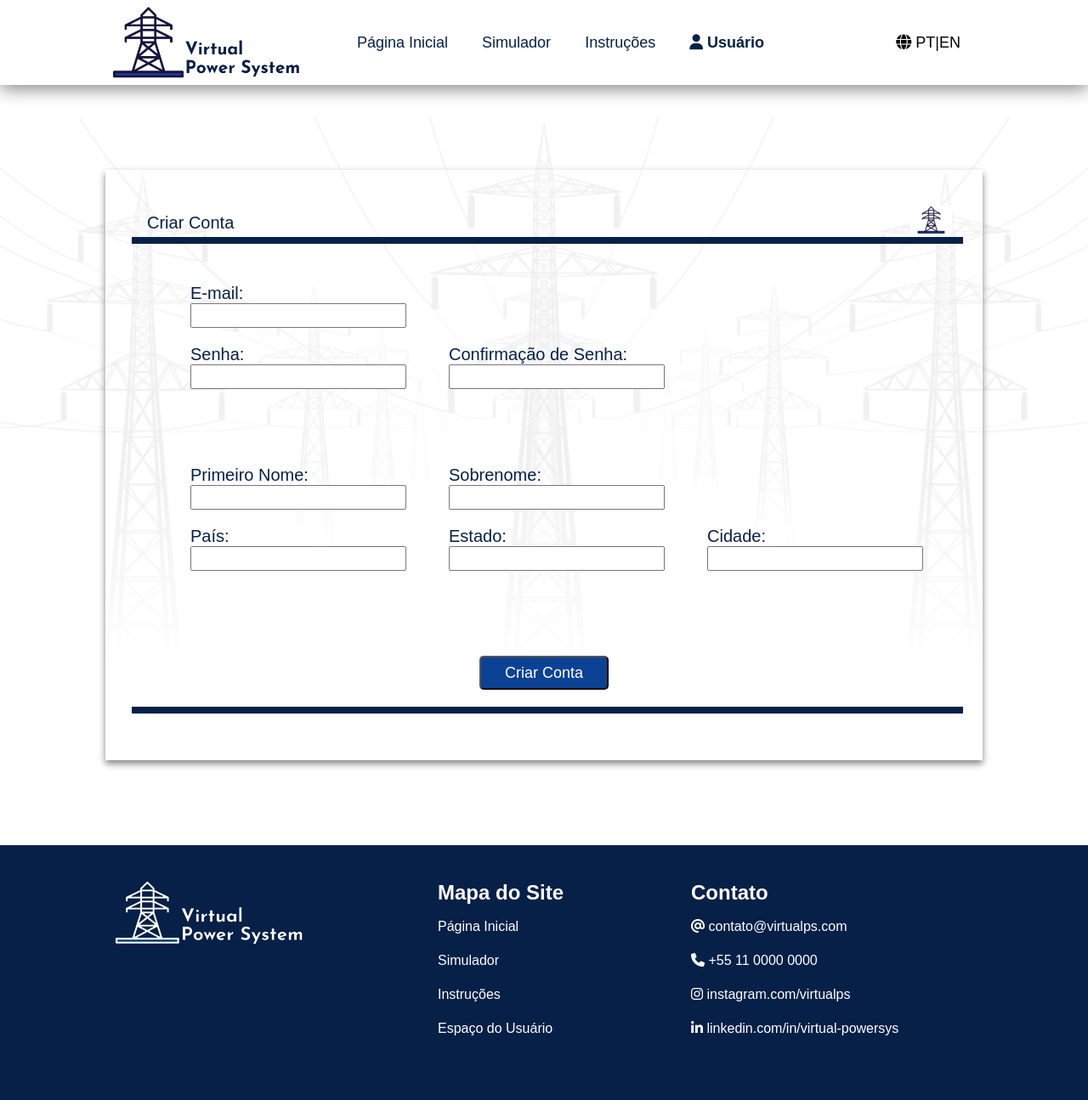
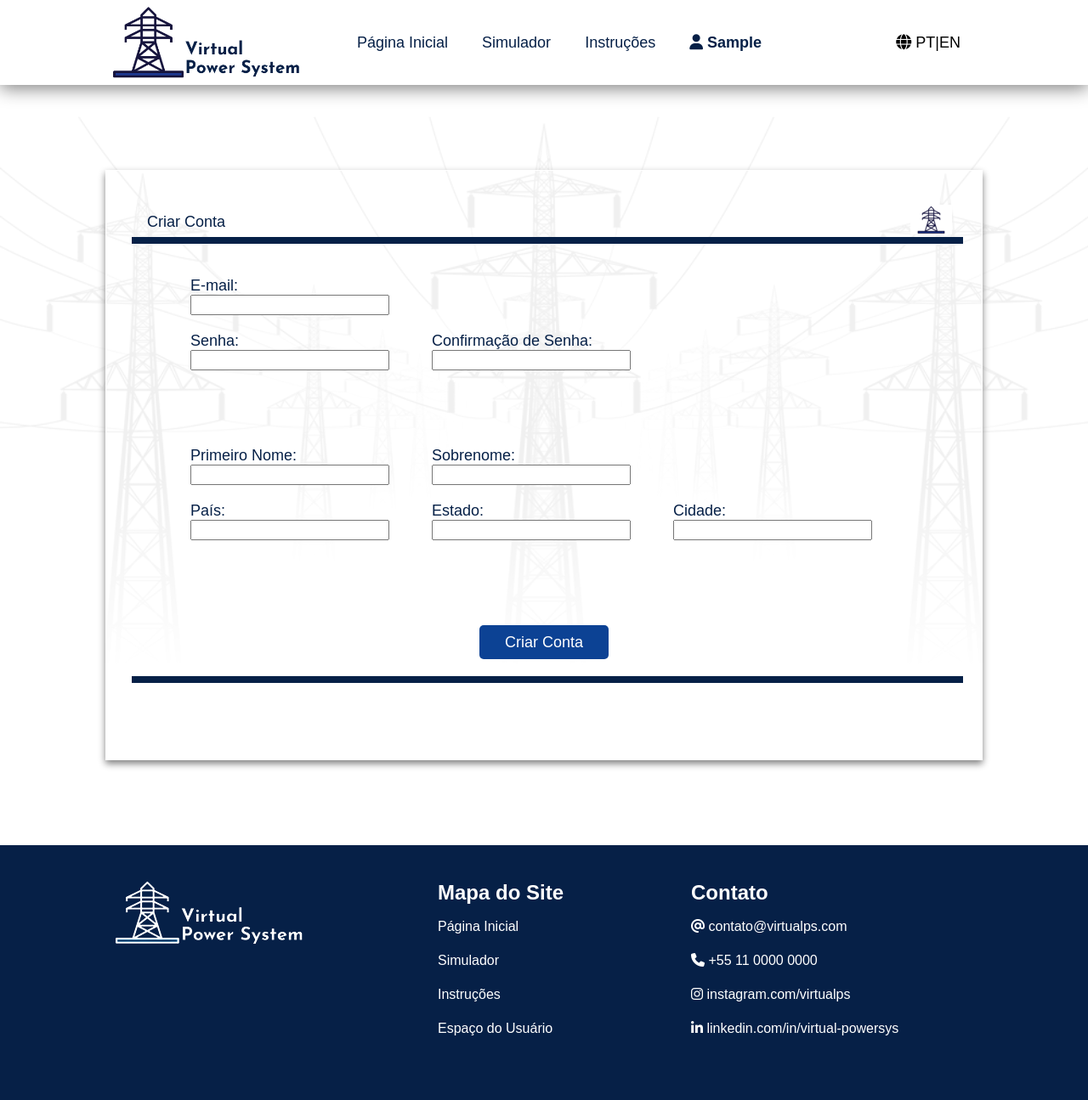
Before and after one commit to ElisandroPeixoto/virtual-power-system, a Django app: page /cadastro/ in a window 1280 px wide. Shown: the whole page at 85% size. Run offline with Django 4.2, Linux system fonts and the light colour scheme; the visitor is signed in with stand-in values (Sample User, id 1); some libraries are stand-ins or nearby versions.

Commit message:
css organizado

```diff
--- /dev/null
+++ b/static/css/componentes/alerts.css
@@ -0,0 +1,15 @@
+/* Alerta Negativo */
+
+.alert-n{
+    font-size: 16px;
+    font-weight: bold;
+    color: red;
+}
+
+/* Alerta Positivo */
+
+.alert-p{
+    font-size: 16px;
+    font-weight: bold;
+    color: rgb(6,32,71);
+}
--- a/static/css/componentes/botoes.css
+++ b/static/css/componentes/botoes.css
@@ -1,3 +1,5 @@
+/* Botao Grande */
+
 .btn-lg {
     width: 152px;
     height: 40px;
@@ -5,4 +7,24 @@
     color: white;
     font-size: 18px;
     border-radius: 5px;
+    border: none;
 }
+
+.btn-lg:hover {
+    background-color: rgb(8,43,97);
+}
+
+/* Botao Pequeno */
+
+.btn-sm {
+    width: 107px;
+    height: 40px;
+    background-color: rgb(12,66,148);
+    color: white;
+    font-size: 18px;
+    border-radius: 5px;
+}
+
+.btn-sm:hover {
+    background-color: rgb(8,43,97);
+}
--- a/static/css/componentes/componentes.css
+++ b/static/css/componentes/componentes.css
@@ -1,3 +1,4 @@
 @import 'botoes.css';
 @import 'inputs.css';
 @import 'titulos.css';
+@import 'alerts.css';
--- a/static/css/componentes/inputs.css
+++ b/static/css/componentes/inputs.css
@@ -1,9 +1,20 @@
-.input_text-sm{
+/* Input Grande */
+
+.input-lg{
     width: 300px;
-    height: 25px;
+    height: 20px;
 }
 
-.input_text-mc{
-    width: 250px;
-    height: 25px;
+/* Input Médio */
+
+.input-md{
+    width: 230px;
+    height: 20px;
 }
+
+/* Input Pequeno */
+
+.input-sm{
+    width: 80px;
+    height: 20px;
+}
--- a/static/css/componentes/titulos.css
+++ b/static/css/componentes/titulos.css
@@ -1,11 +1,30 @@
 .title-normal {
-    font-size: 20px;
+    font-size: 18px;
+    color: rgb(6,32,71);
+    font-weight: normal;
+}
+
+.title-normal-lg {
+    font-size: 28px;
     color: rgb(6,32,71);
     font-weight: normal;
 }
 
 .title-bold {
-    font-size: 20px;
+    font-size: 18px;
     color: rgb(6,32,71);
     font-weight: bold;
 }
+
+.title-bold-lg {
+    font-size: 28px;
+    color: rgb(6,32,71);
+    font-weight: bold;
+}
+
+.title-underline {
+    font-size: 18px;
+    color: rgb(6,32,71);
+    font-weight: normal;
+    text-decoration: underline;
+}
--- a/static/css/paginas/cadastro.css
+++ b/static/css/paginas/cadastro.css
@@ -1,3 +1,5 @@
+/* Imagem Fundo */
+
 .signup::before {
     content: "";
     top: 100px;
@@ -13,6 +15,8 @@
     z-index: -1;
 }
 
+/* Caixa Cadastro */
+
 .signup-box {
     display: block;
     width: 1030px;
@@ -26,19 +30,19 @@
     z-index: 1;
 }
 
-.name-signup {
+.signup-box__name {
     float: left;
     margin-top: 50px;
     margin-left: 48px;
 }
 
-.mini-logo2 {
+.signup-box__logo {
     float: right;
     margin-top: 40px;
     margin-right: 35px;
 }
 
-.divider-gr {
+.signup-box__divider {
     display: block;
     position: absolute;
     width: 970px;
@@ -48,6 +52,8 @@
     margin-left: 30px;
     margin-right: 30px;
 }
+
+/* Entrada de Dados Cadastro */
 
 .signup-input {
     display: inline-grid;
@@ -59,35 +65,35 @@
     margin-left: 99px;
 }
 
-.signup-item1{
+.signup-input__main{
     grid-column: 1 / span 3;
 }
 
-.signup-item3{
+.signup-input__name{
     margin-top: 70px;
     grid-row: 3;
 }
 
-.signup-item4{
+.signup-input__place{
     grid-row: 4;
 }
 
-.signup-ok {
+.signup-alert {
     text-align: center;
-    font-size: 15px;
+    display: block;
     margin-top: 20px;
-    font-weight: bold;
-    color: rgb(6,32,71);
+    margin-left: auto;
+    margin-right: auto;
 }
 
-.button-signup {
+.signup-input__button {
     display: block;
     margin-top: 80px;
     margin-left: auto;
     margin-right: auto;
 }
 
-.divider-lg2 {
+.signup-input__divider {
     display: block;
     position: absolute;
     width: 970px;
--- a/static/css/paginas/footer_gr.css
+++ b/static/css/paginas/footer_gr.css
@@ -1,6 +1,6 @@
-/* --- Footer Structure --- */
+/* Footer */
 
-.footer-large {
+.footer-gr {
     width: 100%;
     height: 300px;
     background-color: rgb(6,32,71);
@@ -8,23 +8,23 @@
     justify-content: left;
 }
 
-.footer-element {
+.footer-gr__logo {
+    margin-top: 36px;
+    margin-left: 130px;
+}
+
+.footer-gr__menu {
     color: white;
     margin-top: 36px;
     margin-left: 150px;
     line-height: 40px;
 }
 
-.footer-list {
+.footer-gr__menu__list {
     list-style: none;
 }
 
-.logo-dark {
-    margin-top: 36px;
-    margin-left: 130px;
-}
-
-/* --- Links Effects --- */
+/* Efeitos Links */
 
 footer a:link {
     color: white;
--- a/static/css/paginas/header.css
+++ b/static/css/paginas/header.css
@@ -1,4 +1,12 @@
-/* --- Header Structure --- */
+/* Logo principal */
+
+.logo-light {
+    position: absolute;
+    margin-top: 5px;
+    margin-left: 130px;
+}
+
+/* Barra de Navegação */
 
 .navbar {
     width: 100%;
@@ -11,7 +19,7 @@
     list-style: none;
 }
 
-.navbar-item {
+.navbar-list__item {
     float: left;
     width: fit-content;
     display: block;
@@ -26,13 +34,7 @@
     margin-right: 130px;
 }
 
-.logo-light {
-    position: absolute;
-    margin-top: 5px;
-    margin-left: 130px;
-}
-
-/* --- Links Effects --- */
+/* Efeitos Links */
 
 header a:link {
     color: rgb(6,32,71);
--- a/static/css/paginas/inicio.css
+++ b/static/css/paginas/inicio.css
@@ -1,4 +1,4 @@
-/* Section 1 */
+/* Seção 1 */
 
 .cover {
     width: 100%;
@@ -22,14 +22,14 @@
     line-height: 25px;
 }
 
-.general-resource {
+.elements {
     display: flex;
     margin-top: 58px;
     justify-content: center;
     align-items: center;
 }
 
-.content-resource {
+.elements__content {
     box-sizing: border-box;
     width: 115px;
     height: 107px;
@@ -43,7 +43,7 @@
     color: white;
 }
 
-.text-resource {
+.elements__text {
     display: block;
     width: 230px;
     height: 100px;
@@ -57,23 +57,23 @@
     margin-left: 0px;
 }
 
-.bigsize-text{
+.signup-text{
     text-align: center;
     margin-top: 33px;
     font-size: 28px;
     line-height: 35px;
 }
 
-.button{
+.button-signup{
     display: block;
     margin-top: 23px;
     margin-left: auto;
     margin-right: auto;
 }
 
-/* Section 2 */
+/* Seção 2 */
 
-.specific-resource{
+.resources{
     position: relative;
     display: grid;
     grid-template-columns: auto auto;
@@ -84,7 +84,7 @@
     justify-content: center;
 }
 
-.specific-resource::before {
+.resources::before {
     content: "";
     top: 0px;
     left: 0px;
@@ -99,7 +99,7 @@
     z-index: -1;
 }
 
-.content-specific {
+.resources__content {
     display: block;
     width: 350px;
     height: 168px;
@@ -107,7 +107,7 @@
     text-align: justify;
 }
 
-.text-specific {
+.resources__content--text {
     line-height: 25px;
     padding-top: 10px;
 }
--- a/static/css/paginas/paginas_estrutura.css
+++ b/static/css/paginas/paginas_estrutura.css
@@ -1,9 +1,9 @@
-/* Base */
+/* --- Base --- */
 @import 'reset.css';
 @import 'header.css';
 @import 'footer_gr.css';
 
-/* Páginas */
+/* --- Páginas --- */
 @import 'inicio.css';
 @import 'login.css';
 @import 'cadastro.css';
--- a/templates/base.html
+++ b/templates/base.html
@@ -16,15 +16,15 @@
         </div>
         <nav class="navbar">
             <ul class="navbar-list">
-                <li class="navbar-item"><a href="{% url 'inicio' %}"> Página Inicial </a></li>
-                <li class="navbar-item"><a href="#"> Simulador </a></li>
-                <li class="navbar-item"><a href="#"> Instruções </a></li>
+                <li class="navbar-list__item"><a href="{% url 'inicio' %}"> Página Inicial </a></li>
+                <li class="navbar-list__item"><a href="#"> Simulador </a></li>
+                <li class="navbar-list__item"><a href="#"> Instruções </a></li>
                 {% if user.is_anonymous %}
-                    <li class="navbar-item"><strong><a href="{% url 'login' %}"><i class="fa-solid fa-arrow-right-to-bracket"></i>&nbsp;Login</a></strong></li>
+                    <li class="navbar-list__item"><strong><a href="{% url 'login' %}"><i class="fa-solid fa-arrow-right-to-bracket"></i>&nbsp;Login</a></strong></li>
                 {% else %}
-                    <li class="navbar-item"><strong><a href="#"><i class="fa-solid fa-user"></i>&nbsp;Usuário</a></strong></li>
+                    <li class="navbar-list__item"><strong><a href="#"><i class="fa-solid fa-user"></i>&nbsp;{{ user.first_name }}</a></strong></li>
                 {% endif %}
-                <li class="navbar-item language"><i class="fa-solid fa-globe"></i>&nbsp;PT|EN</li>
+                <li class="navbar-list__item language"><i class="fa-solid fa-globe"></i>&nbsp;PT|EN</li>
             </ul>
         </nav>
     </header>
@@ -32,22 +32,22 @@
     {% block content %}
     {% endblock %}
 
-    <footer class="footer-large">
-        <div class="logo-dark">
+    <footer class="footer-gr">
+        <div class="footer-gr__logo">
             <img src="{% static 'img/logo_dark.png' %}">
         </div>
-        <div class="footer-element">
+        <div class="footer-gr__menu">
             <h2>Mapa do Site</h2>
-            <ul class="footer-list">
+            <ul class="footer-gr__menu__list">
                 <li><a href="{% url 'inicio' %}">Página Inicial</a></li>
                 <li><a href="#">Simulador</a></li>
                 <li><a href="#">Instruções</a></li>
                 <li><a href="#">Espaço do Usuário</a></li>
             </ul>
         </div>
-        <div class="footer-element">
+        <div class="footer-gr__menu">
             <h2>Contato</h2>
-            <ul class="footer-list">
+            <ul class="footer-gr__menu__list">
                 <li><i class="fa-solid fa-at"></i>&nbsp;contato@virtualps.com</li>
                 <li><i class="fa-solid fa-phone"></i>&nbsp;+55 11 0000 0000</li>
                 <li><i class="fa-brands fa-instagram"></i>&nbsp;instagram.com/virtualps</li>
--- a/usuarios/templates/cadastro.html
+++ b/usuarios/templates/cadastro.html
@@ -7,67 +7,67 @@
 
     <section class="signup">
         <div class="signup-box">
-            <div class="signup-header">
-                <span class="name-signup title-normal">Criar Conta</span>
-                <div class="mini-logo2"><img src="{% static 'img/logo.png' %}"></div>
-                <div class="divider-gr"></div>
+            <div>
+                <span class="signup-box__name title-normal">Criar Conta</span>
+                <div class="signup-box__logo"><img src="{% static 'img/logo.png' %}"></div>
+                <div class="signup-box__divider"></div>
             </div>
 
-            <form id="form-signup" class="signup-input" action="{% url 'cadastro' %}" method="POST">
+            <form class="signup-input" id="form-signup" action="{% url 'cadastro' %}" method="POST">
                 {% csrf_token %}
-                <div class="signup-item1">
+                <div class="signup-input__main">
                     <label class="title-normal">E-mail:</label><br>
-                    <input class="input_text-mc" type="text" name="email"><br>
+                    <input class="input-md" type="text" name="email"><br>
                 </div>
 
-                <div class="signup-item2">
+                <div>
                     <label class="title-normal">Senha:</label><br>
-                    <input class="input_text-mc" type="password" name="password"><br>
+                    <input class="input-md" type="password" name="password"><br>
                 </div>
 
-                <div class="signup-item2">
+                <div>
                     <label class="title-normal">Confirmação de Senha:</label><br>
-                    <input class="input_text-mc" type="password" name="confirm-password"><br>
+                    <input class="input-md" type="password" name="confirm-password"><br>
                 </div>
 
-                <div class="signup-item3">
+                <div class="signup-input__name">
                     <label class="title-normal">Primeiro Nome:</label><br>
-                    <input class="input_text-mc" type="text" name="name"><br>
+                    <input class="input-md" type="text" name="name"><br>
                 </div>
 
-                <div class="signup-item3">
+                <div class="signup-input__name">
                     <label class="title-normal">Sobrenome:</label><br>
-                    <input class="input_text-mc" type="text" name="surname"><br>
+                    <input class="input-md" type="text" name="surname"><br>
                 </div>
 
-                <div class="signup-item4">
+                <div class="signup-input__place">
                     <label class="title-normal">País:</label><br>
-                    <input class="input_text-mc" type="text" name="country"><br>
+                    <input class="input-md" type="text" name="country"><br>
                 </div>
 
-                <div class="signup-item4">
+                <div class="signup-input__place">
                     <label class="title-normal">Estado:</label><br>
-                    <input class="input_text-mc" type="text" name="state"><br>
+                    <input class="input-md" type="text" name="state"><br>
                 </div>
 
-                <div class="signup-item4">
+                <div class="signup-input__place">
                     <label class="title-normal">Cidade:</label><br>
-                    <input class="input_text-mc" type="text" name="city"><br>
+                    <input class="input-md" type="text" name="city"><br>
                 </div>
             </form>
             {% if email_invalido %}
-                <p class="signup-ok">E-mail inválido</p>
+                <p class="signup-alert alert-n">E-mail inválido</p>
             {% elif existe_email %}
-                <p class="signup-ok">E-mail já cadastrado</p>
+                <p class="signup-alert alert-n">E-mail já cadastrado</p>
             {% elif senhas_diferentes %}
-                <p class="signup-ok">As senhas não são iguais</p>
+                <p class="signup-alert alert-n">As senhas não são iguais</p>
             {% elif campos_vazios %}
-                <p class="signup-ok">Preencha todos os dados</p>
+                <p class="signup-alert alert-n">Preencha todos os dados</p>
             {% elif cadastro_efetuado %}
-                <p class="signup-ok">Cadastro efetuado com sucesso!</p>
+                <p class="signup-alert alert-p">Cadastro efetuado com sucesso!</p>
             {% endif %}
-            <button form="form-signup" class="btn-lg button-signup" type="submit">Criar Conta</button>
-            <div class="divider-lg2"></div>
+            <button class="signup-input__button btn-lg" form="form-signup" type="submit">Criar Conta</button>
+            <div class="signup-input__divider"></div>
         </div>
     </section>
     {% endblock %}
--- a/usuarios/views.py
+++ b/usuarios/views.py
@@ -12,14 +12,14 @@ def login(request):
         senha = request.POST.get('password')
         login_usuario = authenticate(email=email, password=senha)
 
-        if login_usuario:  # Se e-mail e senha são dados cadastrados
-            django_login(request, login_usuario)  # Autenticação do usuario
-            return redirect('inicio')  # Retorna para a página inicial
-        else:
+        if not login_usuario:  # Se e-mail e senha são dados cadastrados
             falha_login = {
                 'dados_invalidos': True  # Detecta que os dádos inseridos são inválidos
             }
             return render(request, 'login.html', falha_login)
+        else:
+            django_login(request, login_usuario)  # Autenticação do usuario
+            return redirect('inicio')
 
 
 def cadastro(request):
```
Also changed, not shown: static/css/paginas/login.css (+23 -14 lines), templates/inicio.html (+20 -21 lines), usuarios/templates/login.html (+11 -11 lines).
